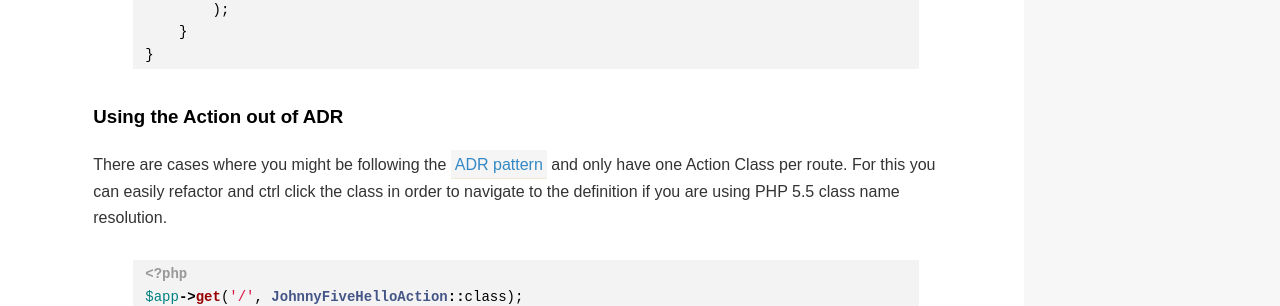
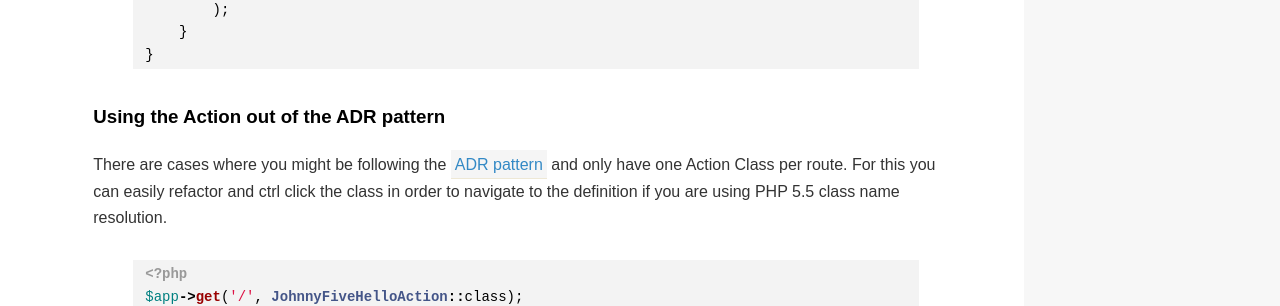
Before and after one commit to silentworks/thoughts, a Jekyll site: the page built from _posts/2015-08-27-lazy-loading-controller-action.md, in a window 1280 px wide and 900 px high, scrolled down 2451 px. Shown: the part 239-545 px from the top of the window. Built offline with Jekyll 4.4.1, drawn with Linux system fonts in a browser that asks for light colours; Markdown is read by kramdown in place of the engine named in the settings; comment, search, counter and statistics services are not loaded.

Commit message:
Updated 2015-08-27-lazy-loading-controller-action.md

```diff
--- a/_posts/2015-08-27-lazy-loading-controller-action.md
+++ b/_posts/2015-08-27-lazy-loading-controller-action.md
@@ -109,7 +109,7 @@ class ControllerFactory
 }
 {% endhighlight %}
 
-### Using the Action out of ADR
+### Using the Action out of the ADR pattern
 
 There are cases where you might be following the [ADR pattern](http://pmjones.io/adr/) and only have one Action Class per route. For this you can easily refactor and ctrl click the class in order to navigate to the definition if you are using PHP 5.5 class name resolution.
 
```
